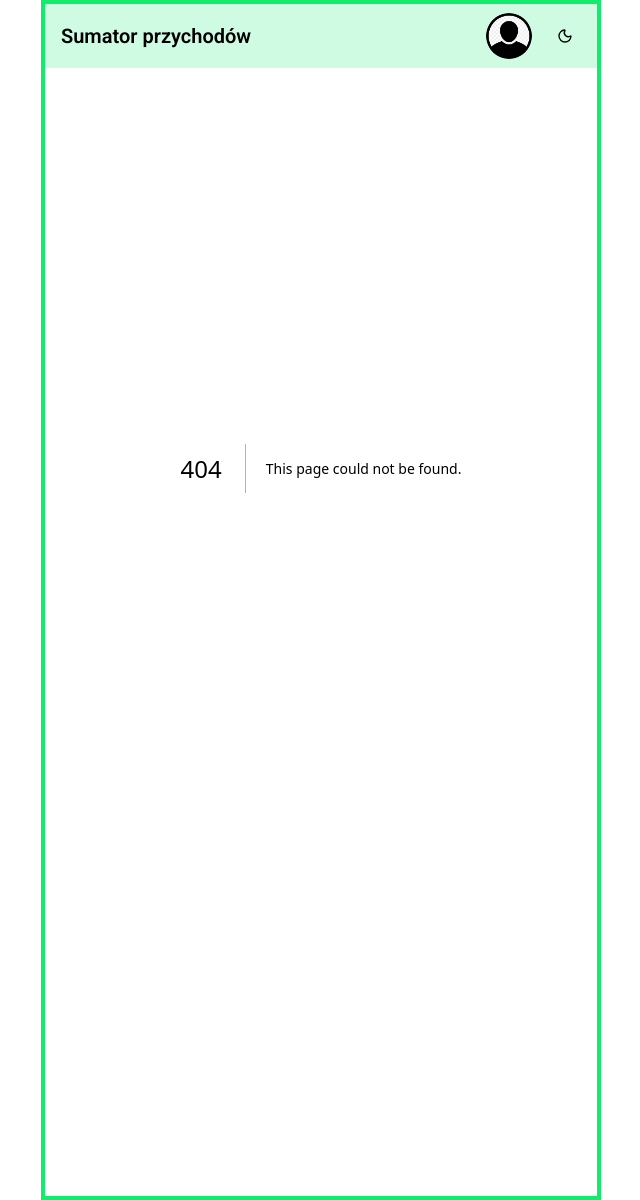
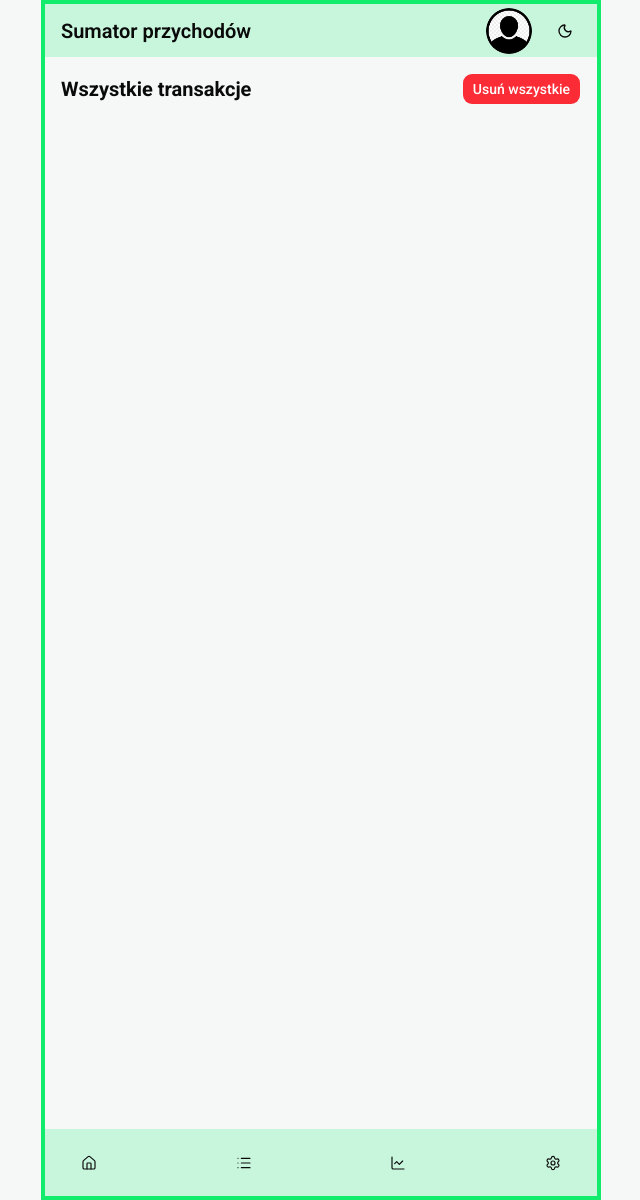
Before and after one commit to ajarek/next-16-ep-17-revenue_totalizer, a Next.js app: page /transaction in a window 1280 px wide. Before the commit this address had no page. Shown: the whole page, without its empty margins (319-959 px from the left). Built offline with nearby package versions, Linux system fonts and the light colour scheme.

Commit message:
feat: Implement core application structure, home page, and transaction management features.

```diff
--- a/app/layout.tsx
+++ b/app/layout.tsx
@@ -3,6 +3,7 @@ import { Roboto } from "next/font/google"
 import "./globals.css"
 import Navbar from "@/components/Navbar"
 import { ThemeProvider } from "next-themes"
+import Footer from "@/components/Footer"
 
 const roboto = Roboto({ subsets: ["latin"], variable: "--font-sans" })
 
@@ -25,9 +26,10 @@ export default function RootLayout({
             enableSystem
             disableTransitionOnChange
           >
-         <div className='w-full max-w-[560px] h-[1200px] mx-auto flex flex-col items-center justify-start border-4 border-primary '>
+         <div className='w-full max-w-[560px] h-[1200px] mx-auto flex flex-col items-center justify-between border-4 border-primary '>
           <Navbar />
           {children}
+          <Footer />
          </div>
           </ThemeProvider>
       </body>
--- a/app/page.tsx
+++ b/app/page.tsx
@@ -9,7 +9,7 @@ export default function Home() {
   const {items} = useRecordsStore()
   const {currentUser} = useCurrentUserStore()
   return (
-    <div className='w-full min-h-screen flex flex-col items-center justify-start gap-4  p-4'>
+    <div className='w-full min-h-[calc(1200px-128px)] flex flex-col items-center justify-start gap-4  p-4'>
       <div className='flex flex-col items-center justify-center gap-2 '>
         <p className='text-sm  space-x-2'>
           <span className='text-sm text-muted-foreground'>
--- /dev/null
+++ b/app/transaction/page.tsx
@@ -0,0 +1,20 @@
+"use client"
+import ListTransaction from '@/components/ListTransaction'
+import { Button } from '@/components/ui/button'
+import { useRecordsStore } from "@/store/recordsStore"
+
+const TransactionPage = () => {
+  const {removeAllFromRecords} = useRecordsStore()
+  return (
+    <div className='min-h-[calc(1200px-128px)] w-full flex flex-col justify-start gap-4 p-4'>
+      <div className='flex items-center justify-between'>
+        <h1 className='text-xl font-bold'>Wszystkie transakcje</h1>
+        <Button onClick={() => removeAllFromRecords()} className='bg-red-500 text-white hover:bg-red-600 cursor-pointer'>Usuń wszystkie</Button>
+
+      </div>
+       <ListTransaction />
+    </div>
+  )
+}
+
+export default TransactionPage
--- /dev/null
+++ b/components/Footer.tsx
@@ -0,0 +1,48 @@
+import { Home, List, ChartLine, Settings } from "lucide-react"
+import Link from "next/link"
+import { Button } from "./ui/button"
+
+const LinksButton = [
+  {
+    href: "/",
+    label: "Strona główna",
+    icon: Home,
+  },
+  {
+    href: "/transaction",
+    label: "Transakcje",
+    icon: List,
+  },
+  {
+    href: "/analytics",
+    label: "Przychody",
+    icon: ChartLine,
+  },
+  {
+    href: "/settings",
+    label: "Ustawienia",
+    icon: Settings,
+  },
+]
+
+const Footer = () => {
+  return (
+    <div className='w-full h-20 flex justify-between items-center px-4 bg-primary/20'>
+      {LinksButton.map((link) => (
+        <Button
+          asChild
+          key={link.href}
+          variant='ghost'
+          size='icon'
+          className='rounded-full cursor-pointer w-14 h-14 p-0 m-0'
+        >
+          <Link href={link.href}>
+            <link.icon size={48} strokeWidth={1.75} />
+          </Link>
+        </Button>
+      ))}
+    </div>
+  )
+}
+
+export default Footer
--- /dev/null
+++ b/components/ListTransaction.tsx
@@ -0,0 +1,36 @@
+"use client"
+import { useRecordsStore } from "@/store/recordsStore"
+import { Button } from "./ui/button"
+import { Trash } from "lucide-react"
+import { format } from "date-fns"
+
+const ListTransaction = () => {
+  const { items, removeItemFromRecords } = useRecordsStore()
+  return (
+    <div className='w-full flex flex-col gap-4 p-4 overflow-y-auto'>
+      {items
+        .sort((a, b) => new Date(b.date).getTime() - new Date(a.date).getTime())
+        .map((item, index) => (
+          <div
+            key={item.id}
+            className='text-xl flex items-center justify-between border-b-2 border-primary/40 pb-2'
+          >
+            <p>{index + 1}.</p>
+            <p>{format(new Date(item.date), "dd.MM.yyyy")}</p>
+            <p>{item.user_name}</p>
+            <p>{item.amount}</p>
+            <Button
+              variant='destructive'
+              size='icon'
+              onClick={() => removeItemFromRecords(item.id)}
+              className="cursor-pointer h-10 w-10"
+            >
+              <Trash />
+            </Button>
+          </div>
+        ))}
+    </div>
+  )
+}
+
+export default ListTransaction
```
